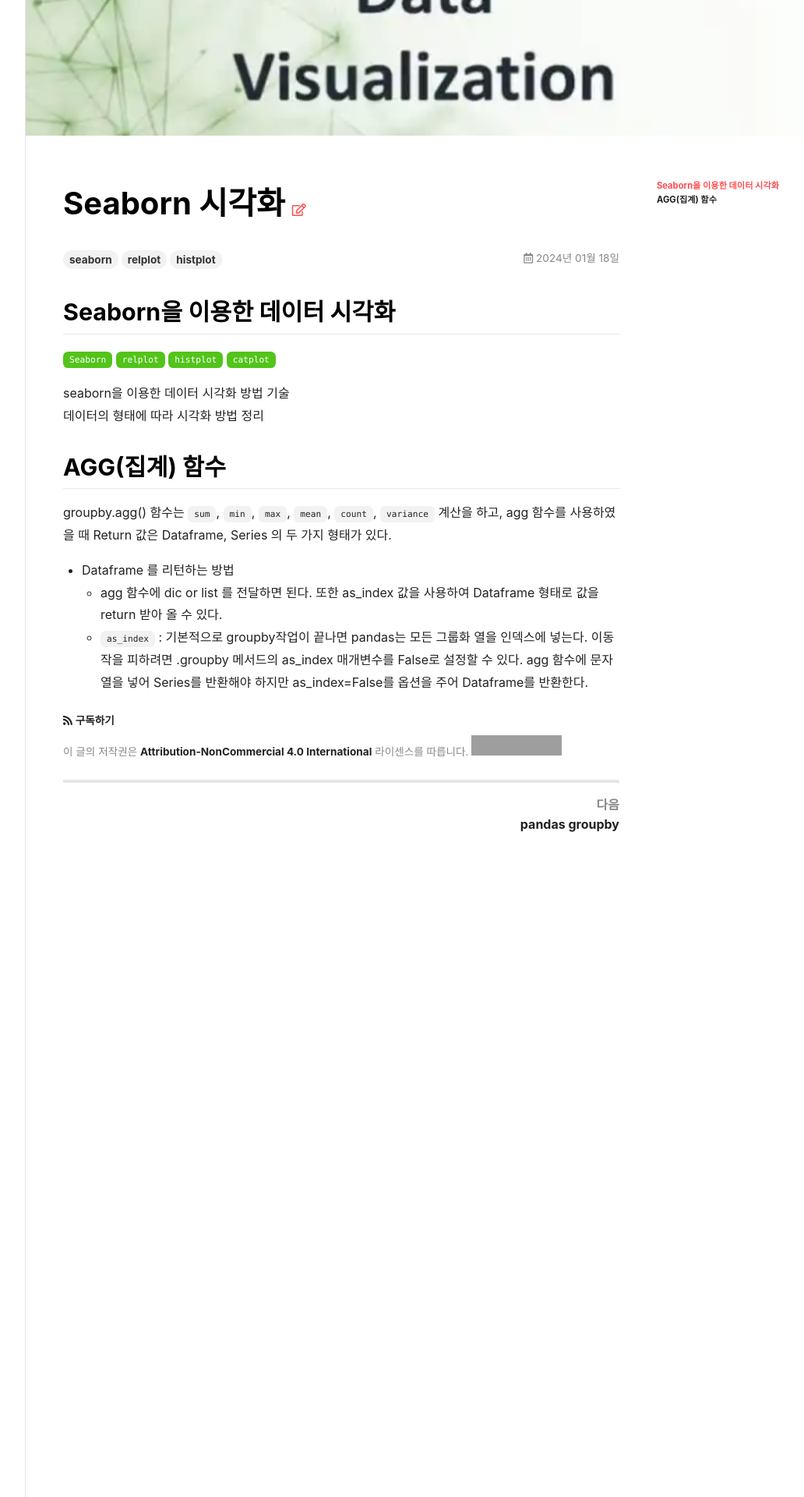
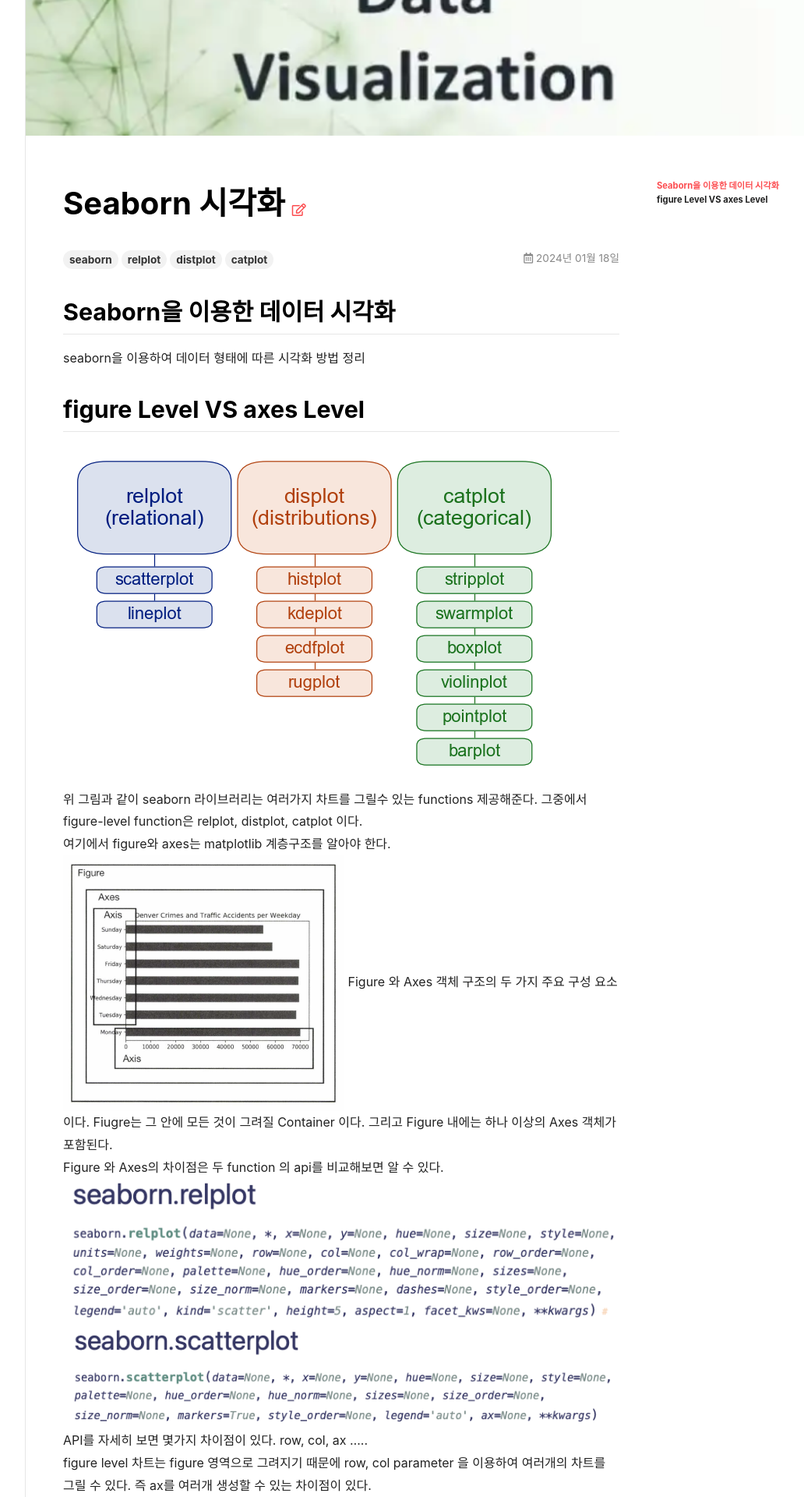
Before and after one commit to mox21c/mox21c.github.io, a Jekyll site: the page built from _posts/pandas/2024-01-18-seaborn.md, in a window 1280 px wide. Shown: the part 446-2366 px from the top of the page at 78% size, without its empty margins (217-1249 px from the left). Built offline with Jekyll 4.4.1, drawn with Linux system fonts in a browser that asks for light colours; nearby versions of some CDN libraries; grey boxes are pictures that could not be loaded.

Commit message:
seaborn contents add

```diff
--- a/_posts/pandas/2024-01-18-seaborn.md
+++ b/_posts/pandas/2024-01-18-seaborn.md
@@ -10,20 +10,24 @@ sidebar:
 aside:
   toc: true
 key: 20240118
-tags: seaborn relplot histplot
+tags: seaborn relplot distplot catplot
 lang: ko
 ---
 
 ## Seaborn을 이용한 데이터 시각화
-`Seaborn`{:.success} `relplot`{:.success} `histplot`{:.success} `catplot`{:.success}
 
-seaborn을 이용한 데이터 시각화 방법 기술
-데이터의 형태에 따라 시각화 방법 정리
-{: .fs-6 .fw-300 }
+seaborn을 이용하여 데이터 형태에 따른 시각화 방법 정리
+<!-- more -->
 
-## AGG(집계) 함수
-groupby.agg() 함수는 `sum`, `min`, `max`, `mean`, `count`, `variance` 계산을 하고, agg 함수를 사용하였을 때 Return 값은 Dataframe, Series 의 두 가지 형태가 있다.
+## figure Level VS axes Level
+![Image](/assets/images/pandas/seaborn_figure_axes.png)
 
-- Dataframe 를 리턴하는 방법
-    - agg 함수에 dic or list 를 전달하면 된다. 또한 as_index 값을 사용하여 Dataframe 형태로 값을 return 받아 올 수 있다.
-    - `as_index` : 기본적으로 groupby작업이 끝나면 pandas는 모든 그룹화 열을 인덱스에 넣는다. 이동작을 피하려면 .groupby 메서드의 as_index 매개변수를 False로 설정할 수 있다. agg 함수에 문자열을 넣어 Series를 반환해야 하지만 as_index=False를 옵션을 주어 Dataframe를 반환한다.
+위 그림과 같이 seaborn 라이브러리는 여러가지 차트를 그릴수 있는 functions 제공해준다. 그중에서 figure-level function은 relplot, distplot, catplot 이다.
+여기에서 figure와 axes는 matplotlib 계층구조를 알아야 한다.
+![Image](/assets/images/pandas/matplolib_class.png)
+Figure 와 Axes 객체 구조의 두 가지 주요 구성 요소이다. Fiugre는 그 안에 모든 것이 그려질 Container 이다. 그리고 Figure 내에는 하나 이상의 Axes 객체가 포함된다.
+Figure 와 Axes의 차이점은 두 function 의 api를 비교해보면 알 수 있다.
+![Image](/assets/images/pandas/seaborn_relplot_api.png)
+![Image](/assets/images/pandas/seaborn_scatterplot_api.png)
+API를 자세히 보면 몇가지 차이점이 있다. row, col, ax .....
+figure level 차트는 figure 영역으로 그려지기 때문에 row, col parameter 을 이용하여 여러개의 차트를 그릴 수 있다. 즉 ax를 여러개 생성할 수 있는 차이점이 있다.
```
Also changed, not shown: assets/images/pandas/matplolib_class.png (added), assets/images/pandas/seaborn_figure_axes.png (added), assets/images/pandas/seaborn_relplot_api.png (added), assets/images/pandas/seaborn_scatterplot_api.png (added).
